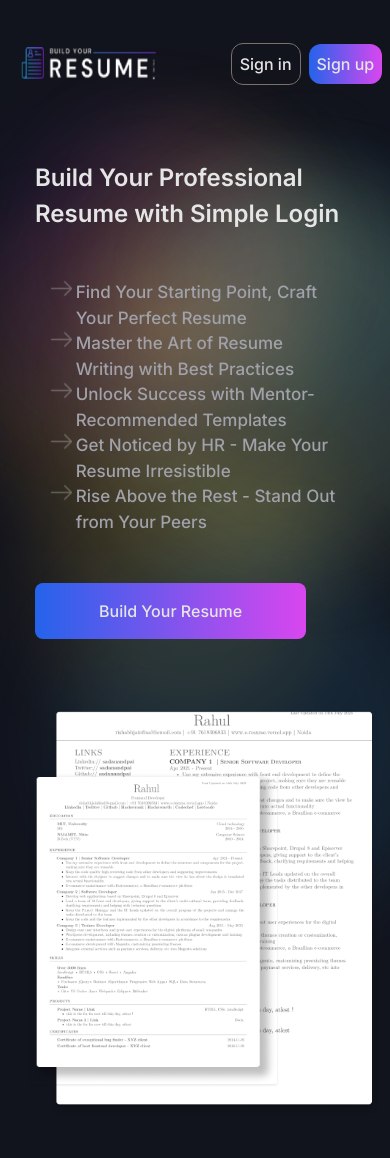
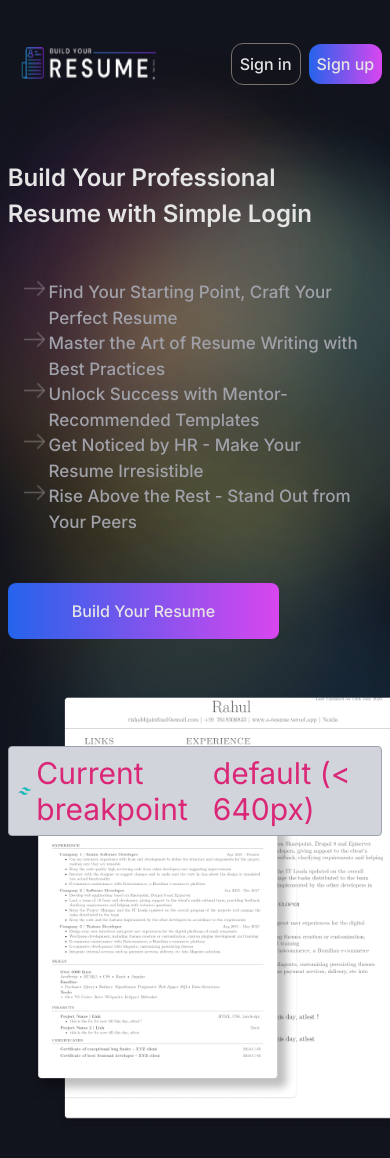
Before and after one commit to rishi23root/buildYourResume, a Next.js app: page / in a window 390 px wide. Shown: the top 1158 px of the page. Built offline with nearby package versions, Linux system fonts and the light colour scheme.

Commit message:
responsive fix herosection

```diff
--- a/src/app/page.tsx
+++ b/src/app/page.tsx
@@ -26,7 +26,7 @@ export default function Home() {
       <SectionPrice editorLink={editorLink} />
       <Line />
       <Footer />
-{/*
+
       <div className="fixed bottom-0 right-0 flex items-center p-2 m-2 text-3xl text-pink-600 bg-gray-300 border border-gray-400 rounded">
         <svg
           className="inline w-auto h-6"
@@ -62,7 +62,7 @@ export default function Home() {
         <span className="hidden ml-1 font-extrabold md:inline lg:hidden">md:big Phones</span>
         <span className="hidden ml-1 font-extrabold lg:inline xl:hidden">lg:tablet</span>
         <span className="hidden ml-1 font-extrabold xl:inline">xl:desktop</span>
-      </div> */}
+      </div>
     </main>
   );
 }
--- a/src/components/Sections/HeroSection.tsx
+++ b/src/components/Sections/HeroSection.tsx
@@ -4,9 +4,9 @@ import React from "react";
 
 function HeroSection({ editorLink }: { editorLink: string }) {
   return (
-    <section className="fcb min-h-[55vh] my-10 flex-wrap justify-center md:gap-20 gap-8  lg:justify-between xl:justify-between ">
+    <section className="fcb min-h-[55vh] my-10 justify-center md:gap-20 gap-8 md:justify-between  px-auto w-full fc md:fr">
       {/* text  */}
-      <div className="flex flex-col justify-between h-full gap-8  md:max-w-[35em] max-w-[20em] ">
+      <div className="flex flex-col justify-between h-full gap-8  md:max-w-[35em] w-full ">
         <div className="  flex-col justify-start items-start gap-[2rem] flex  ">
           <div className="text-neutral-200 text-[1.5rem] font-semibold md:text-[3rem]">
             Build Your Professional
@@ -77,17 +77,18 @@ function HeroSection({ editorLink }: { editorLink: string }) {
           </div>
         </div>
         {/* button */}
-        <div className="p-4 px-16 rounded-lg bg-gradient-to-r from-blue-600 to-fuchsia-500 border-stone-500 w-fit">
-          <Link
-            href={editorLink}
-            className="text-center text-neutral-200 md::text-[2.3rem] font-medium" >
+        <Link
+          href={editorLink}
+          className="p-4 px-16 rounded-lg bg-gradient-to-r from-blue-600 to-fuchsia-500 border-stone-500 w-fit"
+        >
+          <div className="text-center text-neutral-200 md::text-[2.3rem] font-medium">
             Build Your Resume
-          </Link>
-        </div>
+          </div>
+        </Link>
       </div>
 
       {/* images  */}
-      <div className="relative w-[26em] h-[30em] xl:scale-[1.20] lg:scale-[.9] scale-[.7] translate-x-6 lg:-translate-x-2 xl:-translate-x-16  ">
+      <div className="relative w-[26em] h-[30em] xl:scale-[1.1] lg:scale-[.9] md:scale-[.9] scale-[.75] translate-x-8 md:-translate-x-4   lg:-translate-x-2 xl:-translate-x-14 ">
         <Image
           alt="example resume"
           className="absolute rounded shadow right-[11%] top-[50%] -translate-y-1/2 scale-150"
```
